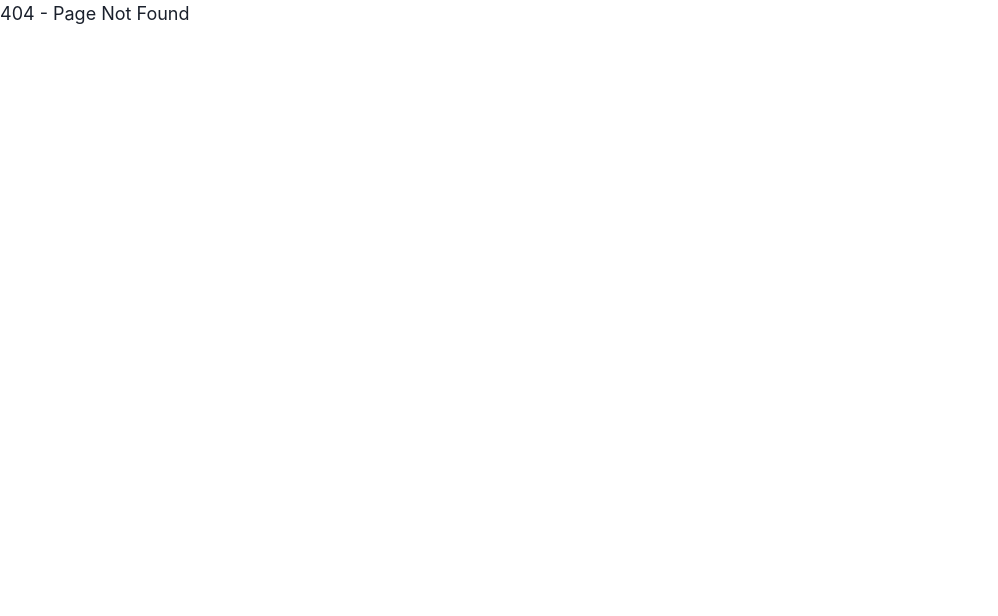
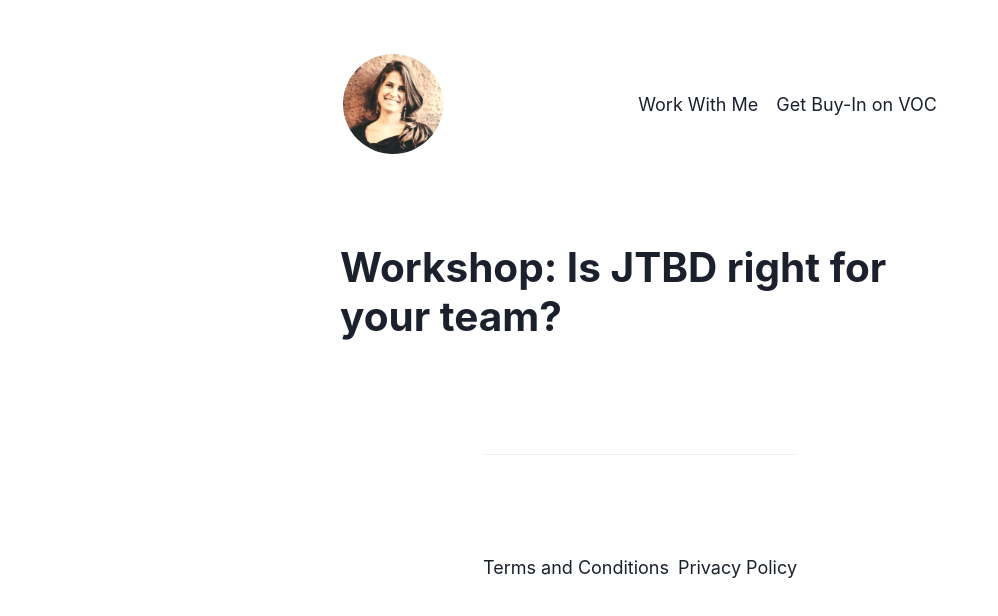
Before and after one commit to alliblum/nextjs-blog, a Next.js app: page /research-buy-in in a window 1280 px wide. Before the commit this address had no page. Shown: the top 616 px of the page, without its empty margins (0-998 px from the left). Built offline with nearby package versions, Linux system fonts and the light colour scheme.

Commit message:
set up new page and nav link for email opt-in

```diff
--- a/components/navbar.tsx
+++ b/components/navbar.tsx
@@ -10,6 +10,7 @@ export const NavBar = () => {
       <Box>
         <Stack direction="row" spacing={4}>
           <Link href="/work-with-me">Work With Me</Link>
+          <Link href="/research-buy-in">Get Buy-In on VOC</Link>
           {/* <Link href="/about">About</Link> */}
         </Stack>
       </Box>
--- /dev/null
+++ b/pages/research-buy-in.tsx
@@ -0,0 +1,26 @@
+import { QuoteBlock } from 'components/mdx'
+import Layout from 'components/layout'
+
+import {
+  Box,
+  Text,
+  Heading,
+  Spacer,
+  Link,
+  Stack,
+  UnorderedList,
+  ListItem,
+  Center,
+  List,
+} from '@chakra-ui/react'
+
+export default function EmailDripBuyInMindset() {
+  return (
+    <Layout home>
+      <Stack spacing={5}>
+        <Heading size="xl">Workshop: Is JTBD right for your team?</Heading>
+        <Text></Text>
+      </Stack>
+    </Layout>
+  )
+}
```
